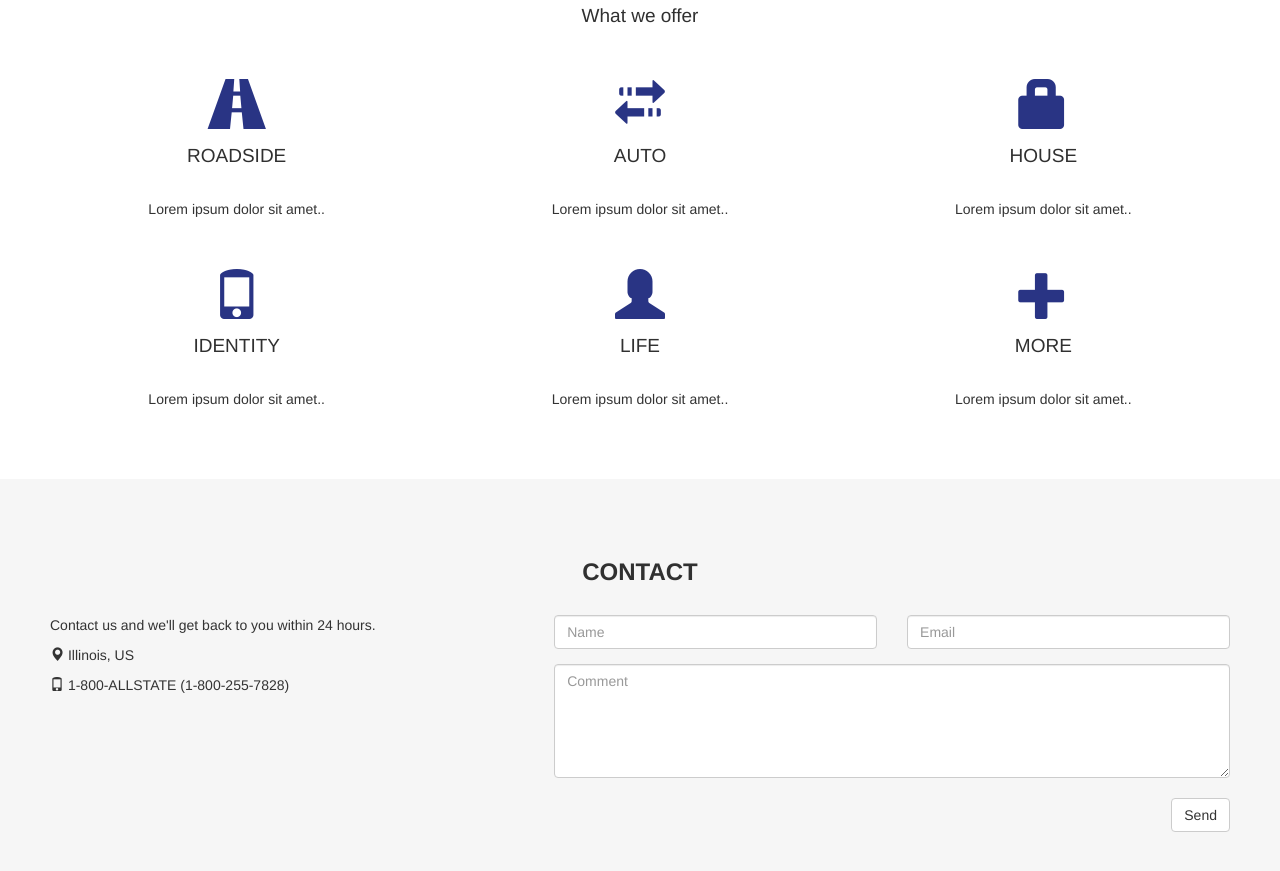
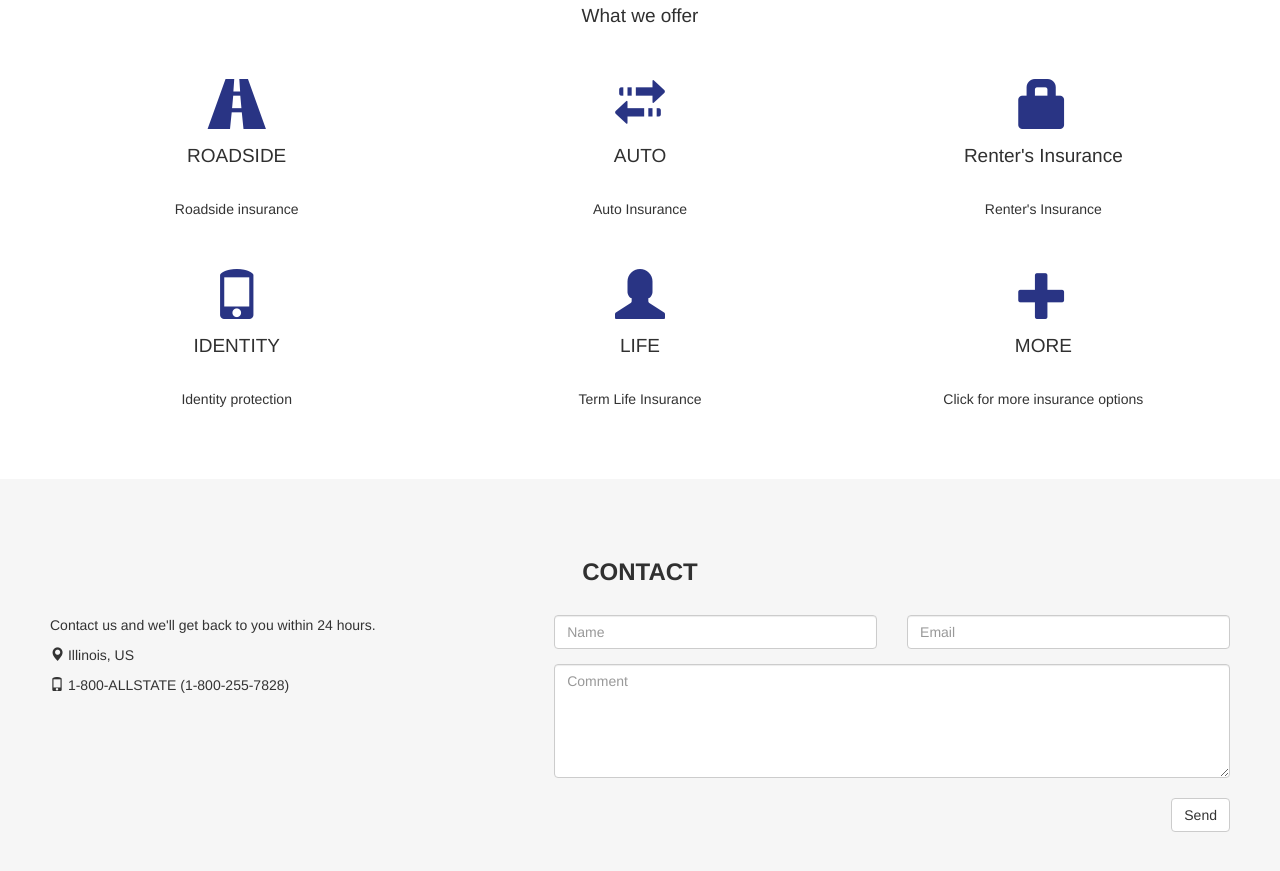
Before and after one commit to cnorteye/bootstrap_assignment, a plain HTML site: page allstate_assignment1/index.html in a window 1280 px wide. Shown: the part 1567-2438 px from the top of the page. Drawn offline with nearby package versions, Linux system fonts and the light colour scheme.

Commit message:
made changes on the index.html file

```diff
--- a/allstate_assignment1/index.html
+++ b/allstate_assignment1/index.html
@@ -97,17 +97,17 @@
     <div class="col-sm-4">
       <span class="glyphicon glyphicon-road logo-small"></span>
       <h4>ROADSIDE</h4>
-      <p>Lorem ipsum dolor sit amet..</p>
+      <p>Roadside insurance</p>
     </div>
     <div class="col-sm-4">
       <span class="glyphicon glyphicon-transfer logo-small"></span>
       <h4>AUTO</h4>
-      <p>Lorem ipsum dolor sit amet..</p>
+      <p>Auto Insurance</p>
     </div>
     <div class="col-sm-4">
       <span class="glyphicon glyphicon-lock logo-small"></span>
-      <h4>HOUSE</h4>
-      <p>Lorem ipsum dolor sit amet..</p>
+      <h4>Renter's Insurance</h4>
+      <p>Renter's Insurance</p>
     </div>
   </div>
   <br><br>
@@ -115,17 +115,17 @@
     <div class="col-sm-4">
       <span class="glyphicon glyphicon-phone logo-small"></span>
       <h4>IDENTITY</h4>
-      <p>Lorem ipsum dolor sit amet..</p>
+      <p>Identity protection</p>
     </div>
     <div class="col-sm-4">
       <span class="glyphicon glyphicon-user logo-small"></span>
       <h4>LIFE</h4>
-      <p>Lorem ipsum dolor sit amet..</p>
+      <p>Term Life Insurance</p>
     </div>
     <div class="col-sm-4">
       <span class="glyphicon glyphicon-plus logo-small"></span>
       <h4 style="color:#303030;">MORE</h4>
-      <p>Lorem ipsum dolor sit amet..</p>
+      <p>Click for more insurance options</p>
     </div>
   </div>
 </div>
```
